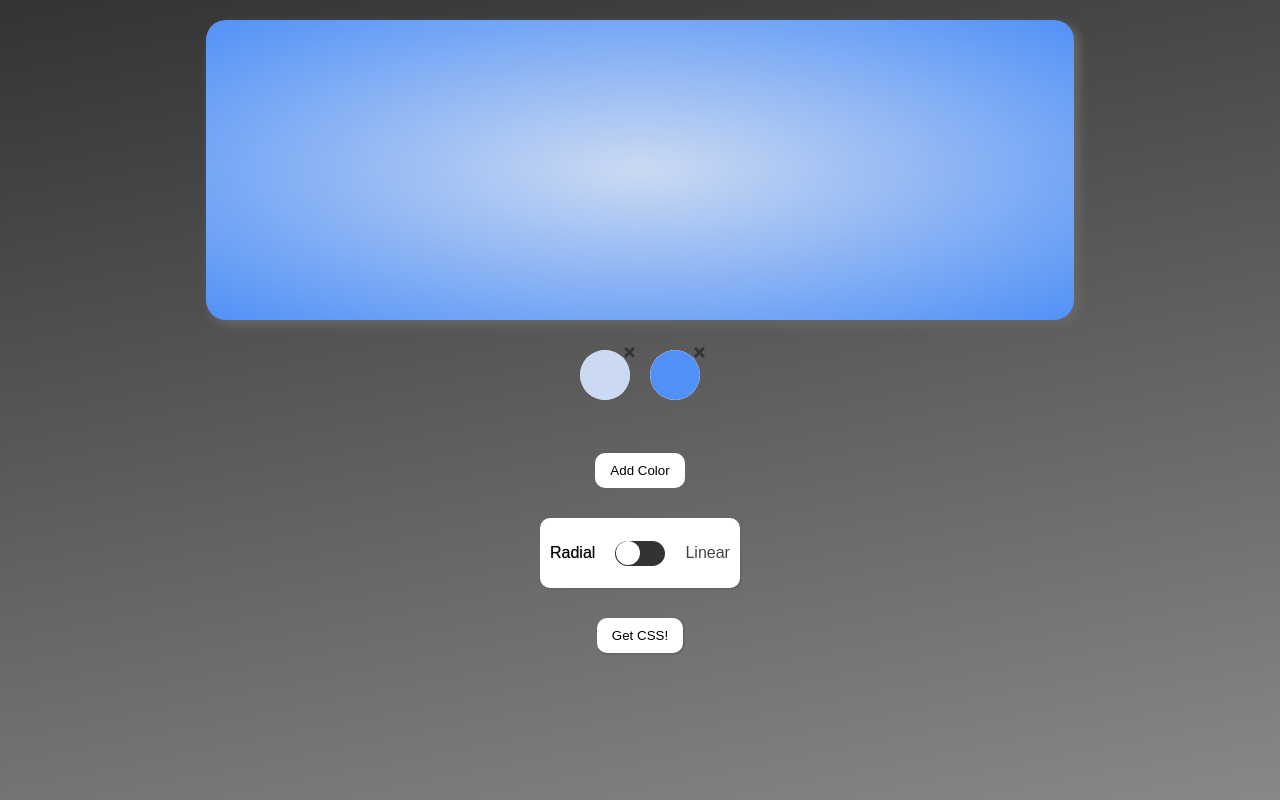
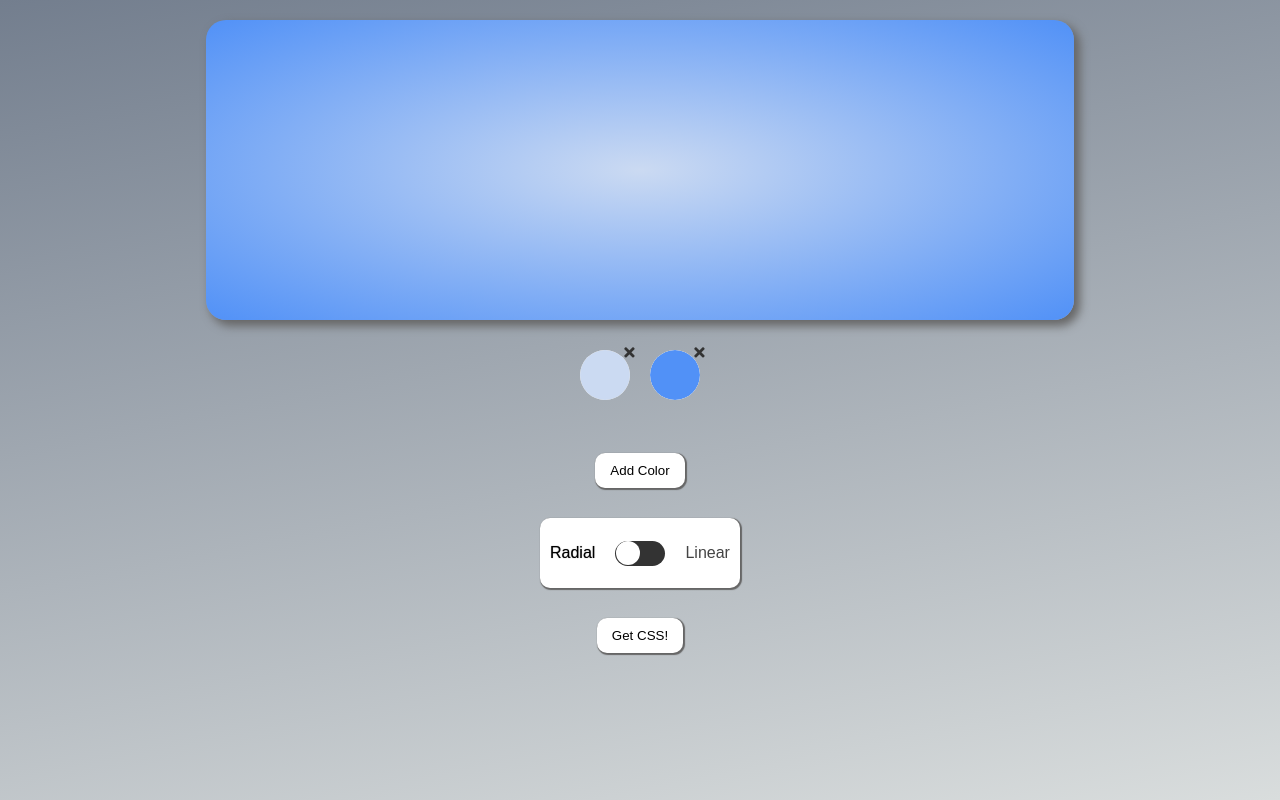
Before and after one commit to ivakhiv99/Gradient-Generator, a website: page index.html in a window 1280 px wide. Drawn offline with Linux system fonts and the light colour scheme.

Commit message:
travis test

```diff
--- a/src/style.scss
+++ b/src/style.scss
@@ -13,7 +13,7 @@
   flex-direction: column;
   justify-items: center;
   align-items: center;
-  background: linear-gradient(169deg, #333, #888);
+  background: linear-gradient(169deg, #737e8e, #d9dddd);
 }
 
 .gg-gradient-block {
```
Also changed, not shown: src/style.css, 1 other file.
